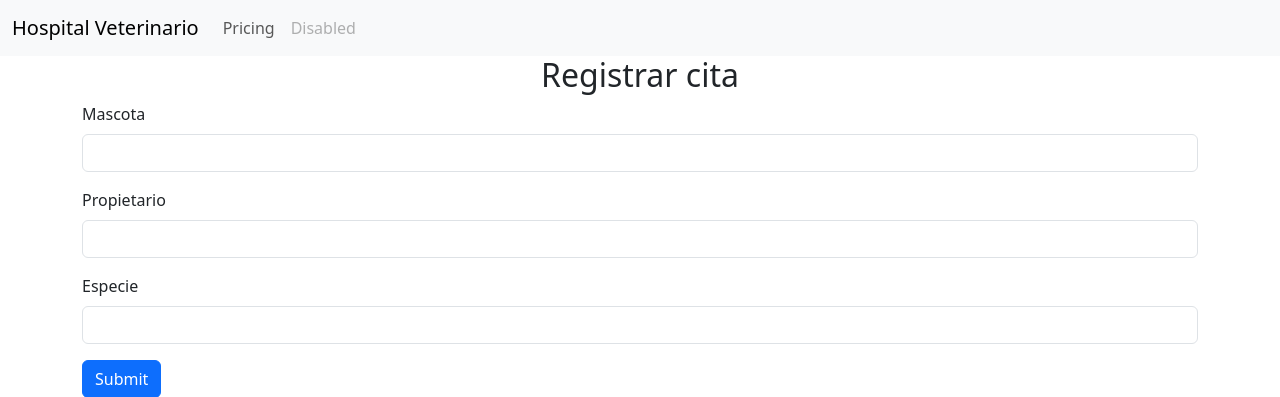
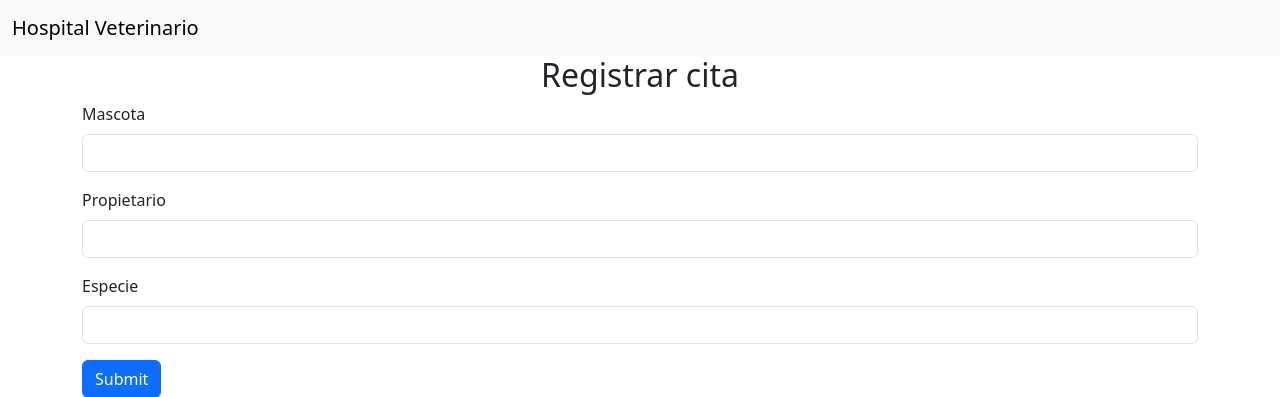
Before and after one commit to DavidBoss64/veterinaria_jdlh, a Flask app: page /agendar in a window 1280 px wide. Shown: the top 397 px of the page. Run offline with Flask 3, Linux system fonts and the light colour scheme.

Commit message:
Ultimo commit - Detalles del FrontEnd

```diff
--- a/templates/base.html
+++ b/templates/base.html
@@ -16,16 +16,6 @@
                 aria-controls="navbarNav" aria-expanded="false" aria-label="Toggle navigation">
                 <span class="navbar-toggler-icon"></span>
             </button>
-            <div class="collapse navbar-collapse" id="navbarNav">
-                <ul class="navbar-nav">
-                    <li class="nav-item">
-                        <a class="nav-link" href="#">Pricing</a>
-                    </li>
-                    <li class="nav-item">
-                        <a class="nav-link disabled" aria-disabled="true">Disabled</a>
-                    </li>
-                </ul>
-            </div>
         </div>
     </nav>
     <div class="container">
```
Also changed, not shown: citas.db.
